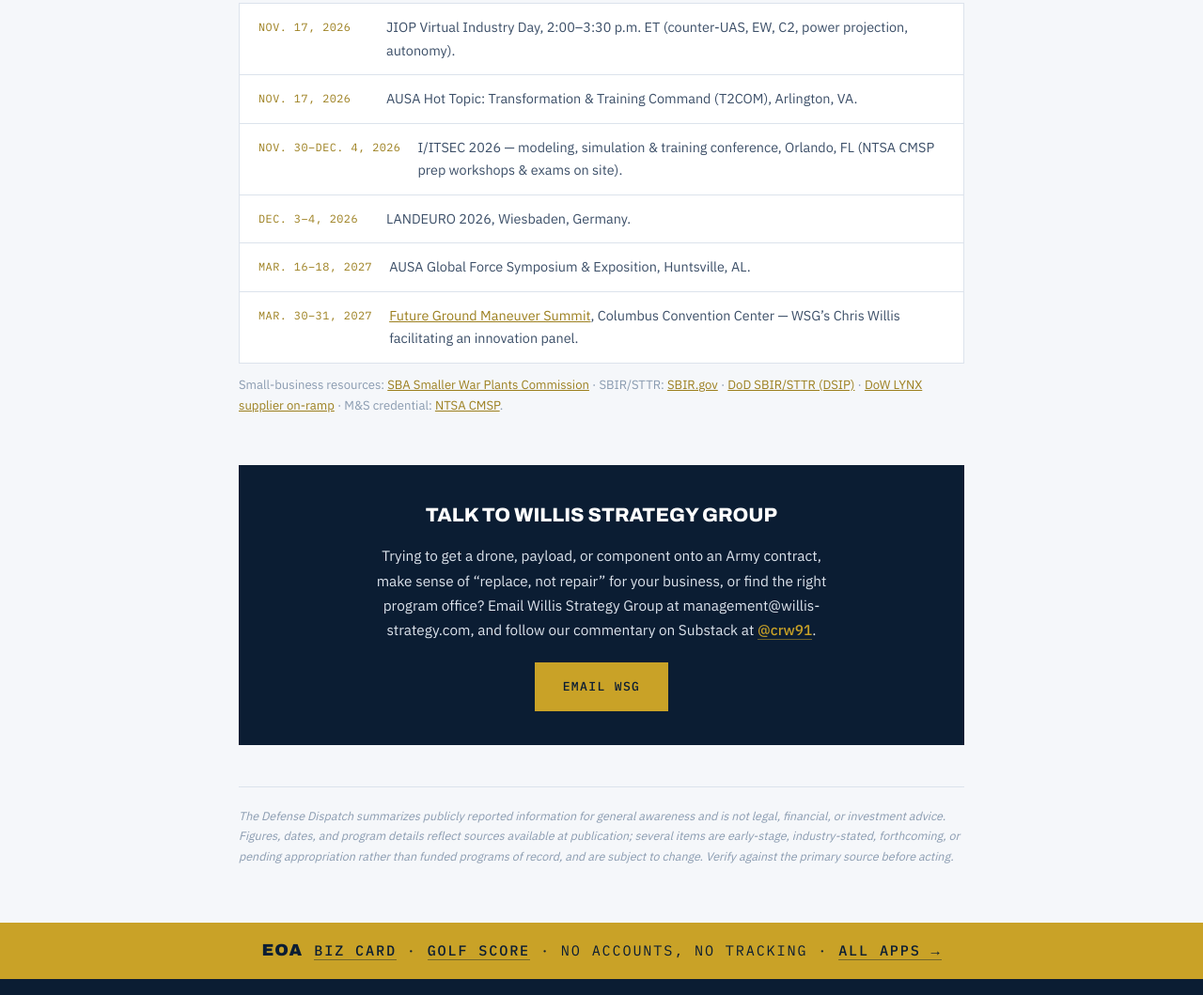
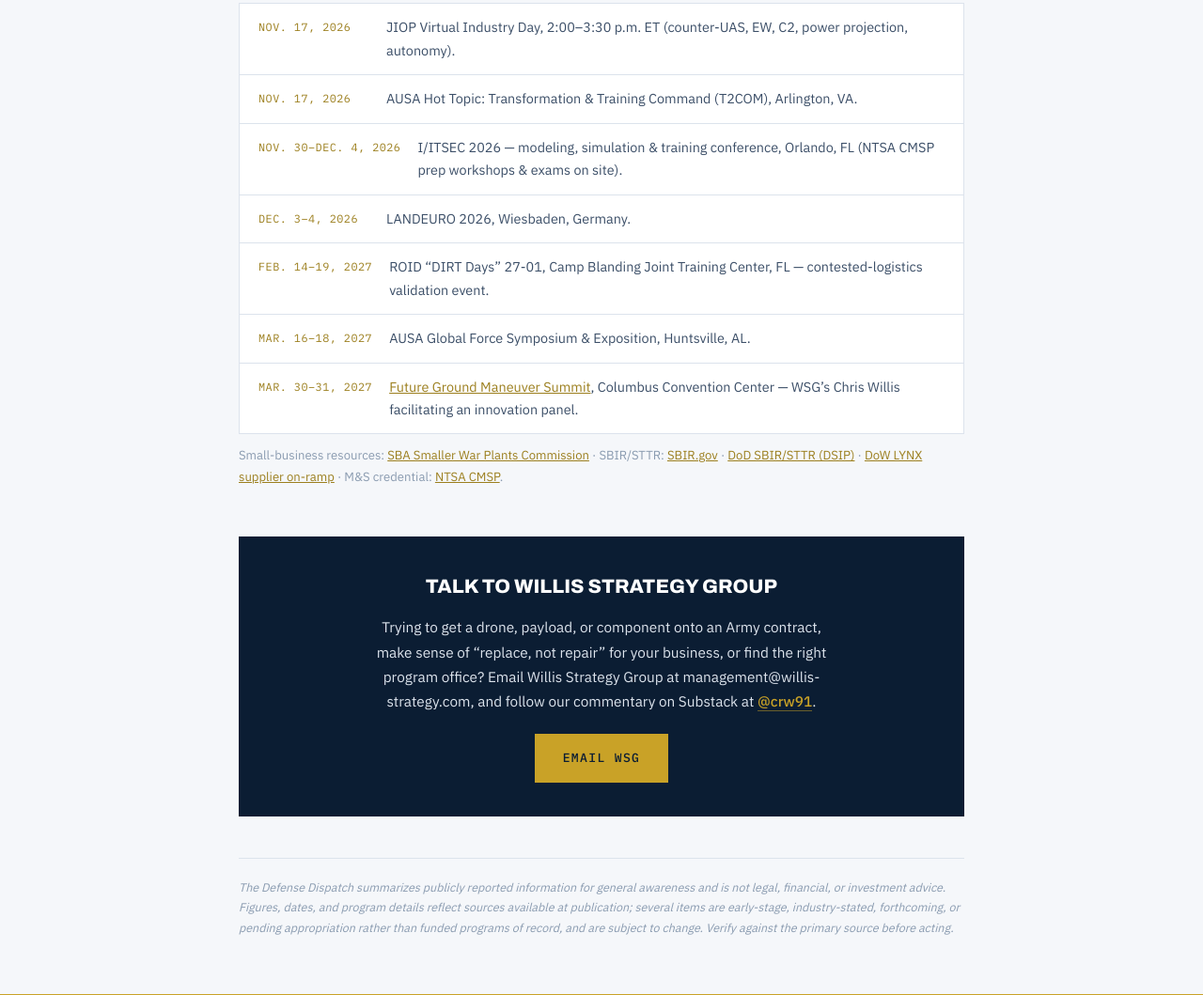
Before and after one commit to cwillis457/cwillis457.github.io, a plain HTML site: page insights/defense-dispatch-issue-09.html in a window 1280 px wide. Shown: the part 8205-9264 px from the top of the page at 94% size. Drawn offline with Linux system fonts and the light colour scheme.

Commit message:
Restore the Feb. 14–19 ROID DIRT Days event to Dispatch Issue 09's calendar
Only the past-due Nov. 15 RFI deadline should have been removed.

Co-Authored-By: Claude Opus 5.5 <noreply@anthropic.com>
Claude-Session: https://claude.ai/code/session_015NdY8JEN93jDTgE51d4FQy

```diff
--- a/insights/defense-dispatch-issue-09.html
+++ b/insights/defense-dispatch-issue-09.html
@@ -211,6 +211,7 @@ footer{background:var(--ink);color:var(--slate);padding:28px 0;font-family:'IBM
         <div class="cal-row"><span class="d">Nov. 17, 2026</span><span class="e">AUSA Hot Topic: Transformation &amp; Training Command (T2COM), Arlington, VA.</span></div>
         <div class="cal-row"><span class="d">Nov. 30–Dec. 4, 2026</span><span class="e">I/ITSEC 2026 — modeling, simulation &amp; training conference, Orlando, FL (NTSA CMSP prep workshops &amp; exams on site).</span></div>
         <div class="cal-row"><span class="d">Dec. 3–4, 2026</span><span class="e">LANDEURO 2026, Wiesbaden, Germany.</span></div>
+        <div class="cal-row"><span class="d">Feb. 14–19, 2027</span><span class="e">ROID “DIRT Days” 27-01, Camp Blanding Joint Training Center, FL — contested-logistics validation event.</span></div>
         <div class="cal-row"><span class="d">Mar. 16–18, 2027</span><span class="e">AUSA Global Force Symposium &amp; Exposition, Huntsville, AL.</span></div>
         <div class="cal-row"><span class="d">Mar. 30–31, 2027</span><span class="e"><a href="https://www.idga.org/events-future-ground-maneuver-summit/index" target="_blank" rel="noopener">Future Ground Maneuver Summit</a>, Columbus Convention Center — WSG’s Chris Willis facilitating an innovation panel.</span></div>
       </div>
```
